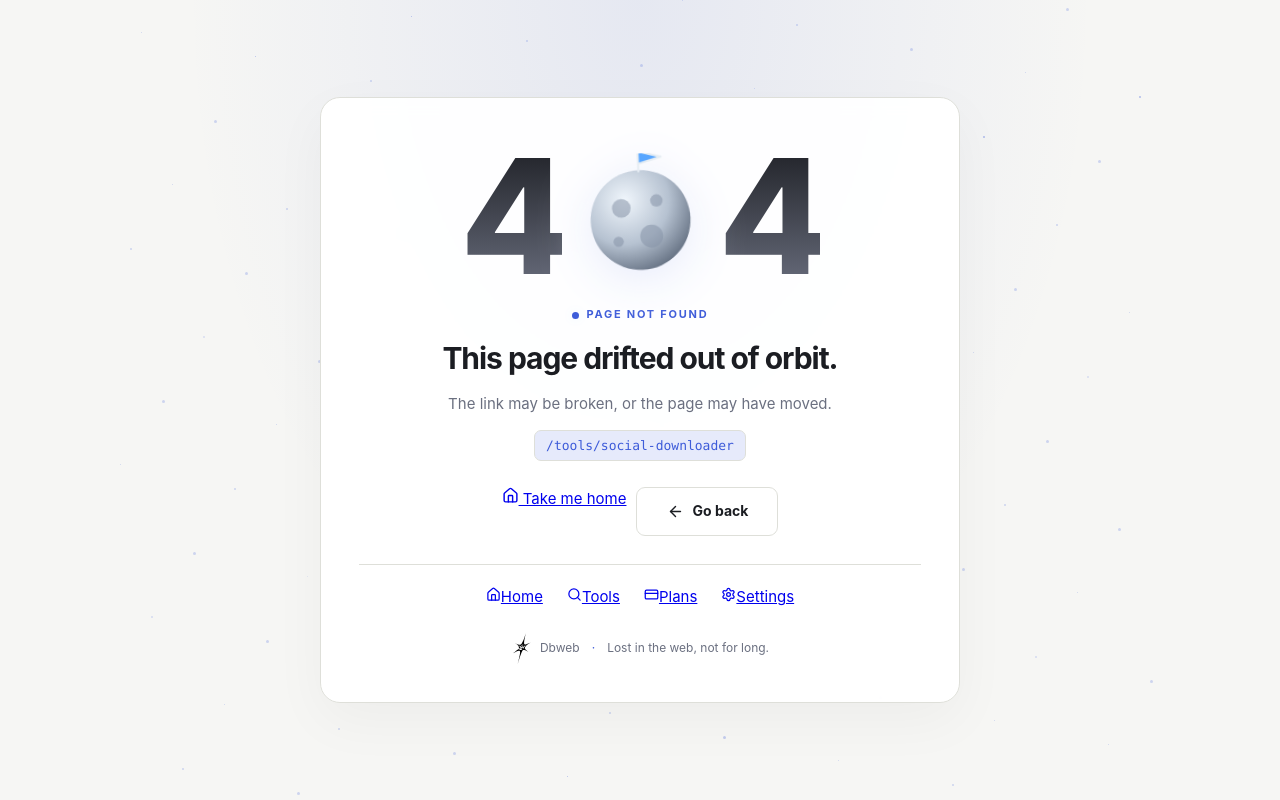
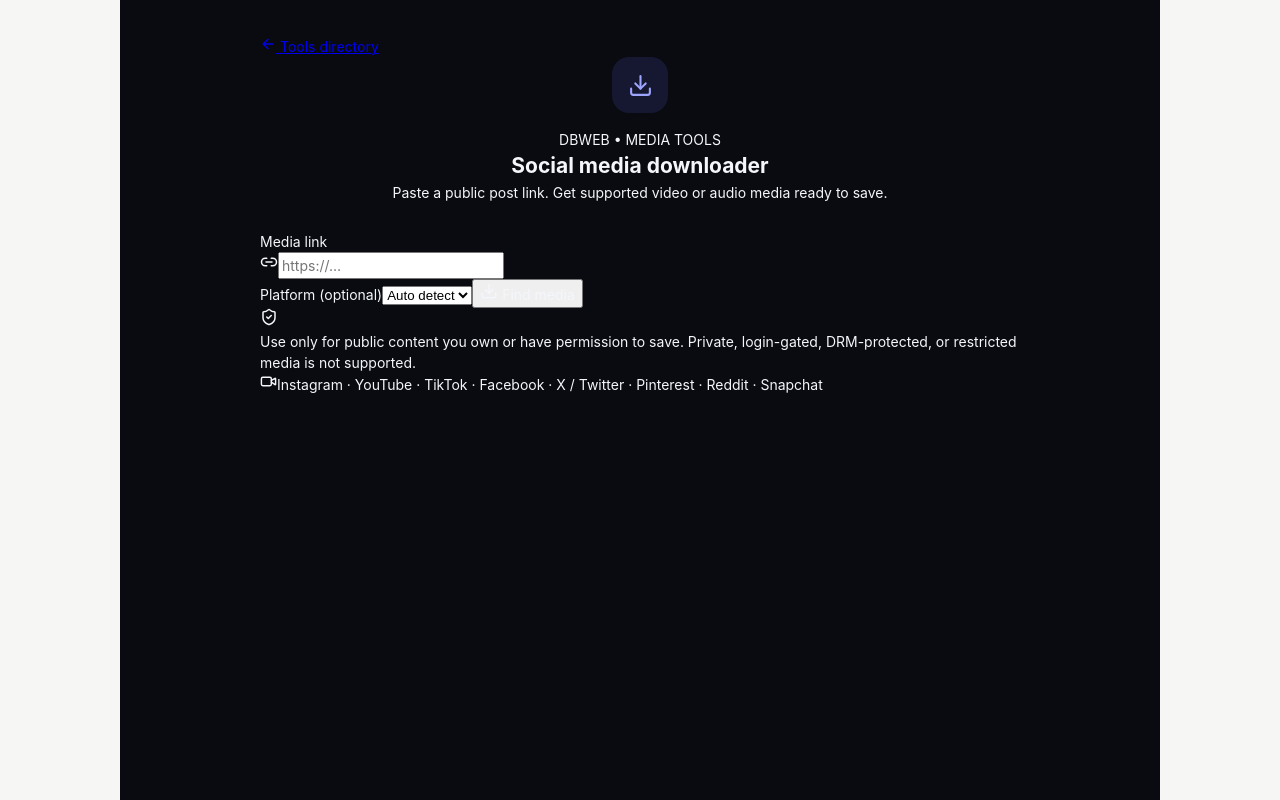
Before and after one commit to chatpataprani/Dbweb, a Next.js app: page /tools/social-downloader in a window 1280 px wide. Before the commit this address had no page. Built offline with nearby package versions, Linux system fonts and the light colour scheme.

Commit message:
Add Dbweb social media downloader UI

```diff
--- /dev/null
+++ b/app/tools/social-downloader/page.jsx
@@ -0,0 +1,75 @@
+'use client';
+
+import { useState } from "react";
+import Link from "next/link";
+import { ArrowLeft, Download, Link2, LoaderCircle, ShieldCheck, Video, Music2, AlertCircle, ExternalLink } from "lucide-react";
+
+const platforms = ["Instagram", "YouTube", "TikTok", "Facebook", "X / Twitter", "Pinterest", "Reddit", "Snapchat", "Other"];
+
+export default function SocialDownloaderPage() {
+  const [url, setUrl] = useState("");
+  const [platform, setPlatform] = useState("Auto detect");
+  const [busy, setBusy] = useState(false);
+  const [result, setResult] = useState(null);
+  const [error, setError] = useState("");
+
+  async function submit(e) {
+    e.preventDefault();
+    setBusy(true); setError(""); setResult(null);
+    try {
+      const response = await fetch("/api/social-download", {
+        method: "POST", headers: { "Content-Type": "application/json" },
+        body: JSON.stringify({ url, platform })
+      });
+      const data = await response.json();
+      if (!response.ok) throw new Error(data.error || "Could not process this link.");
+      setResult(data);
+    } catch (err) { setError(err.message || "Something went wrong."); }
+    finally { setBusy(false); }
+  }
+
+  return <main className="socialdl-page">
+    <div className="socialdl-wrap">
+      <Link href="/tools" className="socialdl-back"><ArrowLeft size={16}/> Tools directory</Link>
+      <section className="socialdl-hero">
+        <div className="socialdl-icon"><Download size={25}/></div>
+        <span className="socialdl-eyebrow">DBWEB • MEDIA TOOLS</span>
+        <h1>Social media <span>downloader</span></h1>
+        <p>Paste a public post link. Get supported video or audio media ready to save.</p>
+      </section>
+      <section className="socialdl-card">
+        <form onSubmit={submit}>
+          <label className="socialdl-label" htmlFor="social-url">Media link</label>
+          <div className="socialdl-input"><Link2 size={18}/><input id="social-url" type="url" placeholder="https://…" value={url} onChange={e=>setUrl(e.target.value)} required/></div>
+          <label className="socialdl-label" htmlFor="social-platform">Platform (optional)</label>
+          <select id="social-platform" value={platform} onChange={e=>setPlatform(e.target.value)}><option>Auto detect</option>{platforms.map(p=><option key={p}>{p}</option>)}</select>
+          <button className="socialdl-submit" disabled={busy}>{busy?<><LoaderCircle className="socialdl-spin" size={18}/> Processing link…</>:<><Download size={18}/> Find media</>}</button>
+        </form>
+        {error && <div className="socialdl-alert"><AlertCircle size={18}/><span>{error}</span></div>}
+        {result && <div className="socialdl-result">
+          <div className="socialdl-resulthead"><span className="socialdl-success"><ShieldCheck size={17}/> Media ready</span>{result.title && <strong>{result.title}</strong>}</div>
+          {result.thumbnail && <img className="socialdl-thumb" src={result.thumbnail} alt="Media thumbnail"/>}
+          <div className="socialdl-actions">{(result.links || []).map((item,i)=><a key={i} href={item.url} target="_blank" rel="noreferrer"><Download size={16}/>{item.label || (item.type==="audio"?"Audio":"Download")}<ExternalLink size={14}/></a>)}</div>
+          <small>Downloads open from the media provider. Availability and quality depend on the original platform.</small>
+        </div>}
+      </section>
+      <div className="socialdl-note"><ShieldCheck size={18}/><p>Use only for public content you own or have permission to save. Private, login-gated, DRM-protected, or restricted media is not supported.</p></div>
+      <div className="socialdl-platforms"><Video size={17}/>{platforms.slice(0,-1).join(" · ")}</div>
+    </div>
+    <style jsx>{`
+      .socialdl-page{min-height:100vh;padding:36px 18px 70px;background:var(--background,#090b10);color:var(--foreground,#f4f6fb)}
+      .socialdl-wrap{max-width:760px;margin:auto}.socialdl-back{display:inline-flex;align-items:center;gap:8px;color:var(--muted-foreground,#a0a8b8);text-decoration:none;font-size:14px;margin-bottom:34px}
+      .socialdl-hero{text-align:center;margin:0 auto 28px}.socialdl-icon{width:56px;height:56px;margin:0 auto 16px;display:grid;place-items:center;border-radius:17px;background:rgba(99,102,241,.14);color:#9da5ff;border:1px solid rgba(129,140,248,.25}
+      .socialdl-eyebrow{font-size:11px;letter-spacing:.17em;font-weight:700;color:#9da5ff}.socialdl-hero h1{font-size:clamp(32px,6vw,48px);letter-spacing:-.045em;margin:10px 0;font-weight:750}.socialdl-hero h1 span{color:#9da5ff}.socialdl-hero p{color:var(--muted-foreground,#a0a8b8);font-size:15px}
+      .socialdl-card{border:1px solid var(--border,rgba(255,255,255,.12));background:var(--card,rgba(255,255,255,.035));border-radius:22px;padding:clamp(18px,4vw,30px);box-shadow:0 18px 60px rgba(0,0,0,.16)}
+      .socialdl-label{display:block;font-size:13px;font-weight:650;margin:0 0 9px}.socialdl-input{height:52px;display:flex;align-items:center;gap:10px;padding:0 14px;border:1px solid var(--border,rgba(255,255,255,.15));border-radius:13px;margin-bottom:20px;color:var(--muted-foreground,#a0a8b8)}.socialdl-input input{background:transparent;border:0;outline:0;width:100%;color:inherit;font:inherit;min-width:0}
+      select{width:100%;height:48px;padding:0 13px;border-radius:12px;border:1px solid var(--border,rgba(255,255,255,.15));background:var(--background,#090b10);color:inherit;margin-bottom:20px}
+      .socialdl-submit{width:100%;height:50px;border:0;border-radius:13px;background:#6366f1;color:white;font-weight:700;display:flex;align-items:center;justify-content:center;gap:9px;cursor:pointer}.socialdl-submit:disabled{opacity:.65;cursor:wait}
+      .socialdl-alert{display:flex;gap:10px;align-items:flex-start;color:#ffb4b4;background:rgba(239,68,68,.09);border:1px solid rgba(239,68,68,.2);padding:13px;border-radius:12px;margin-top:16px;font-size:14px}
+      .socialdl-result{margin-top:18px;border:1px solid rgba(99,102,241,.28);background:rgba(99,102,241,.06);padding:16px;border-radius:15px}.socialdl-resulthead{display:flex;flex-direction:column;gap:9px;margin-bottom:12px}.socialdl-success{display:flex;align-items:center;gap:7px;color:#a5f3c4;font-size:13px}.socialdl-resulthead strong{font-size:15px}.socialdl-thumb{width:100%;max-height:260px;object-fit:cover;border-radius:10px;margin:10px 0}
+      .socialdl-actions{display:grid;gap:9px}.socialdl-actions a{display:flex;align-items:center;justify-content:space-between;gap:8px;padding:12px;border-radius:10px;background:rgba(99,102,241,.16);color:inherit;text-decoration:none;font-size:14px;font-weight:650}.socialdl-result small{display:block;color:var(--muted-foreground,#a0a8b8);margin-top:12px;line-height:1.5}
+      .socialdl-note{display:flex;gap:11px;align-items:flex-start;margin:20px 4px;color:var(--muted-foreground,#a0a8b8);font-size:13px;line-height:1.55}.socialdl-note svg{flex-shrink:0;color:#9da5ff;margin-top:2px}.socialdl-note p{margin:0}.socialdl-platforms{display:flex;align-items:center;gap:8px;justify-content:center;flex-wrap:wrap;color:var(--muted-foreground,#858d9d);font-size:12px;margin-top:28px}
+      .socialdl-spin{animation:spin 1s linear infinite}@keyframes spin{to{transform:rotate(360deg)}}@media(prefers-reduced-motion:reduce){.socialdl-spin{animation:none}}
+    `}</style>
+  </main>;
+}
```
